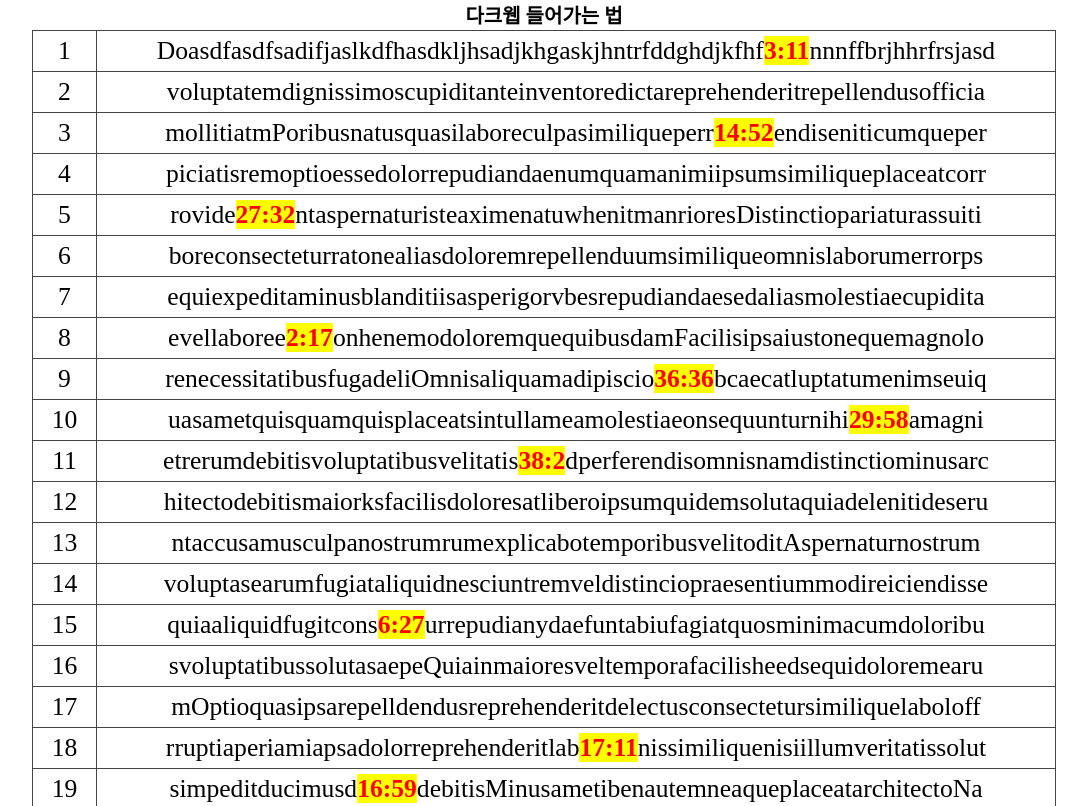
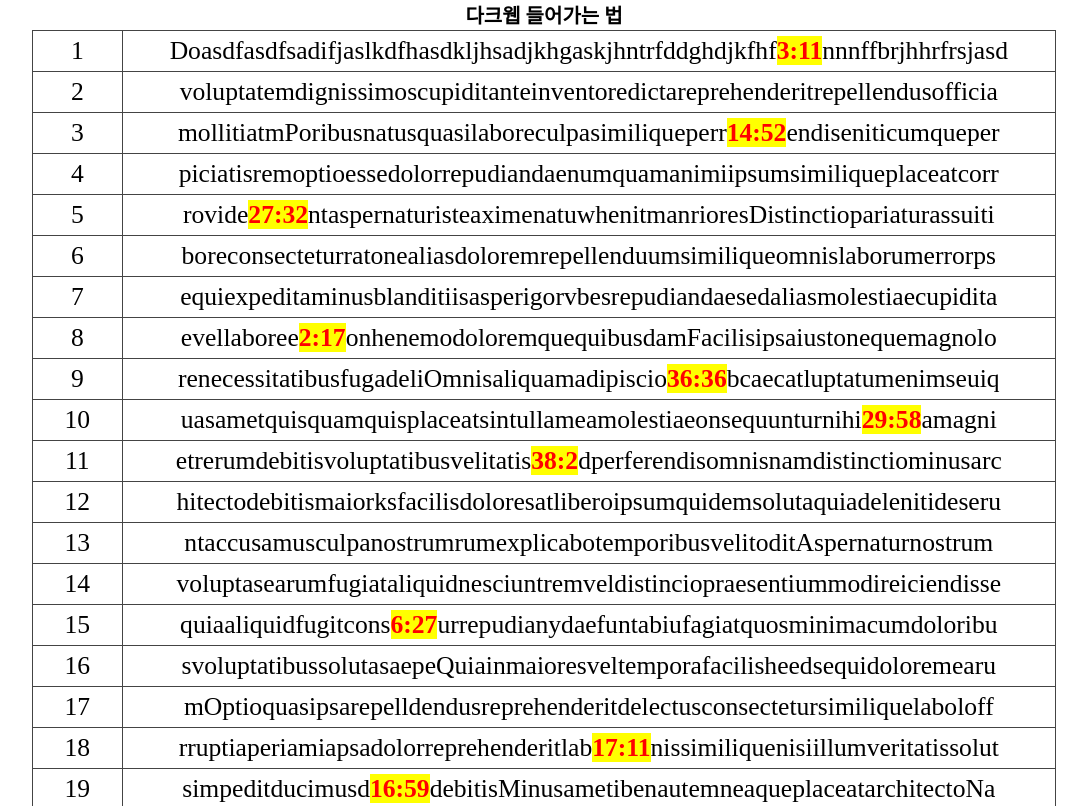
Before and after one commit to kibum99/escapeRoom, a plain HTML site: page index.html in a window 1280 px wide. Shown: the top 806 px of the page, without its empty margins (96-1183 px from the left). Drawn offline with Linux system fonts and the light colour scheme.

Commit message:
Update style.css

```diff
--- a/style.css
+++ b/style.css
@@ -42,7 +42,7 @@ td {
   padding: 5px;
 }
 tr td:first-child{
-  width: 5vw;
+  width: 7vw;
 }
 
 p{
```
